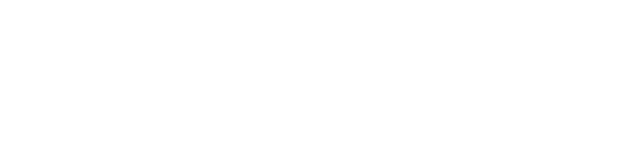
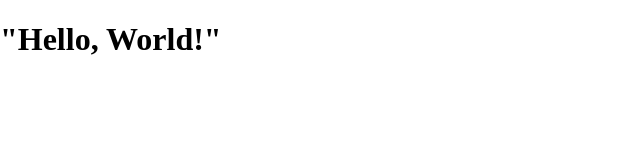
Before and after one commit to vladajorg/template-test, a plain HTML site: page index.html in a window 1280 px wide. Shown: the whole page, without its empty margins (0-640 px from the left). Drawn offline with Linux system fonts and the light colour scheme.

Commit message:
hello world

```diff
--- a/index.html
+++ b/index.html
@@ -17,6 +17,8 @@
     <link rel="stylesheet" href="style.css" />
   </head>
   <body>
+    <h1>"Hello, World!"</h1>
+
     <script src="script.js"></script>
   </body>
 </html>
```
